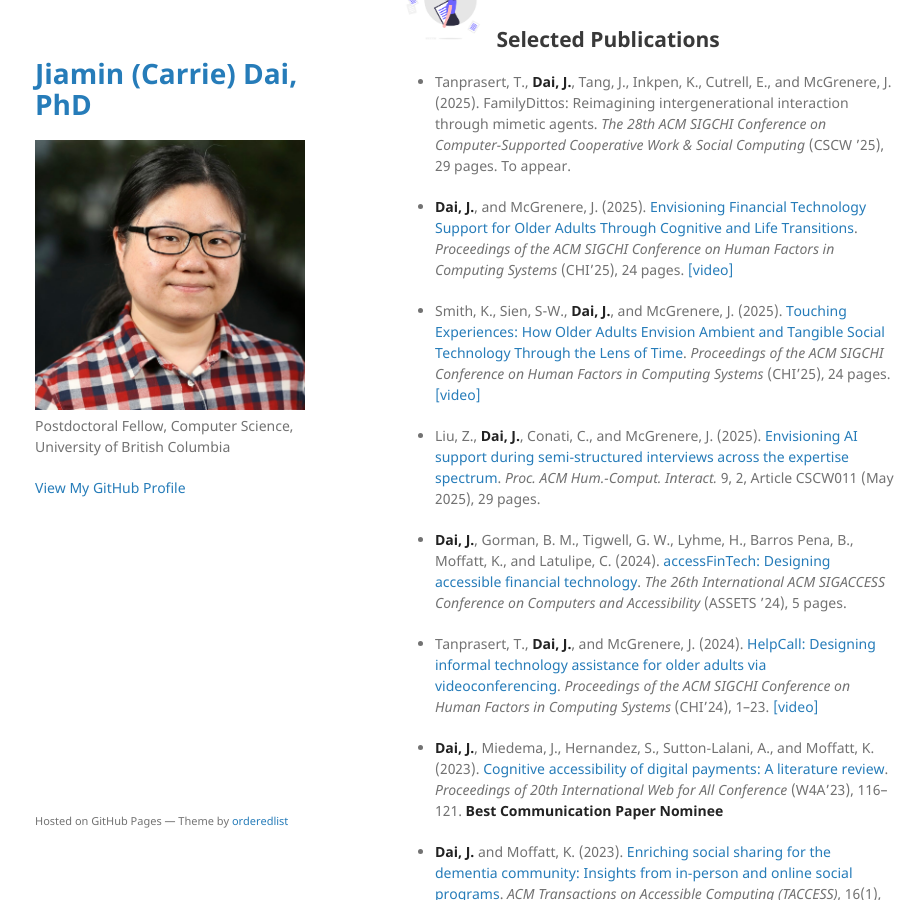
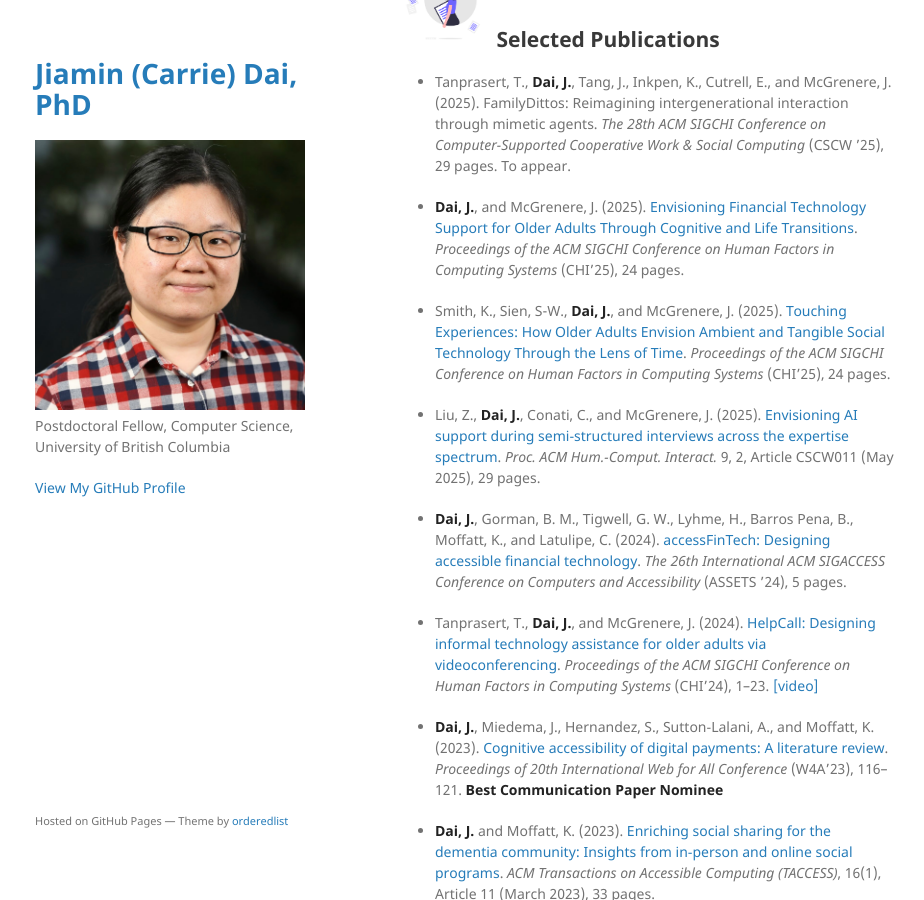
Before and after one commit to jiamin-dai/jiamin-dai.github.io, a Jekyll site: the page built from index.md, in a window 1280 px wide and 900 px high, scrolled down 1800 px. Shown: the whole window, without its empty margins (175-1099 px from the left). Built offline with Jekyll 4.4.1, drawn with Linux system fonts in a browser that asks for light colours; our own code applies the rules of GitHub Pages for plain Markdown files.

Commit message:
Update index.md

```diff
--- a/index.md
+++ b/index.md
@@ -78,9 +78,13 @@ Text can be **bold**, _italic_, or ~~strikethrough~~.
 interaction through mimetic agents. _The 28th ACM SIGCHI Conference on Computer‑Supported Cooperative Work & Social
 Computing_ (CSCW ’25), 29 pages. To appear.
 
-*   **Dai, J.**, and McGrenere, J. (2025). [Envisioning Financial Technology Support for Older Adults Through Cognitive and Life Transitions](https://dl.acm.org/doi/10.1145/3706598.3713427). _Proceedings of the ACM SIGCHI Conference on Human Factors in Computing Systems_ (CHI’25), 24 pages. [[video]]()
+*   **Dai, J.**, and McGrenere, J. (2025). [Envisioning Financial Technology Support for Older Adults Through Cognitive and Life Transitions](https://dl.acm.org/doi/10.1145/3706598.3713427). _Proceedings of the ACM SIGCHI Conference on Human Factors in Computing Systems_ (CHI’25), 24 pages. <!---
+[[video]]()
+-->
 
-*   Smith, K., Sien, S-W., **Dai, J.**, and McGrenere, J. (2025). [Touching Experiences: How Older Adults Envision Ambient and Tangible Social Technology Through the Lens of Time](https://dl.acm.org/doi/10.1145/3706598.3714302). _Proceedings of the ACM SIGCHI Conference on Human Factors in Computing Systems_ (CHI’25), 24 pages. [[video]]()
+*   Smith, K., Sien, S-W., **Dai, J.**, and McGrenere, J. (2025). [Touching Experiences: How Older Adults Envision Ambient and Tangible Social Technology Through the Lens of Time](https://dl.acm.org/doi/10.1145/3706598.3714302). _Proceedings of the ACM SIGCHI Conference on Human Factors in Computing Systems_ (CHI’25), 24 pages. <!---
+[[video]]()
+-->
 
 *   Liu, Z., **Dai, J.**, Conati, C., and McGrenere, J. (2025). [Envisioning AI support during semi‑structured interviews across the expertise spectrum](https://dl.acm.org/doi/10.1145/3710909). _Proc. ACM Hum.‑Comput. Interact._ 9, 2, Article CSCW011 (May 2025), 29 pages.
 
```
